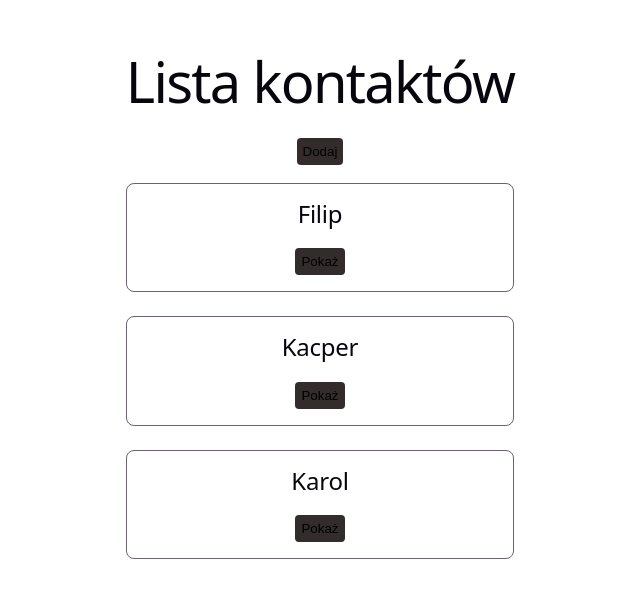
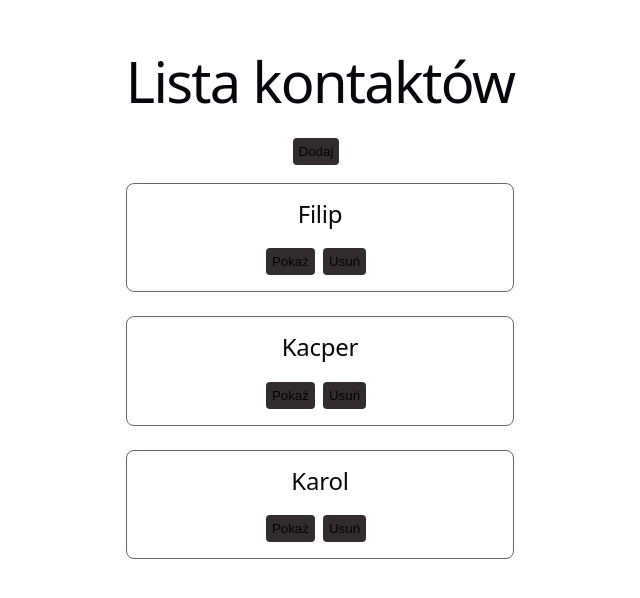
Before and after one commit to konradbujas/contact-list, a React (Vite) app in the folder contact list/: page / in a window 1280 px wide. Shown: the top 598 px of the page, without its empty margins (320-960 px from the left). Built offline with nearby package versions, Linux system fonts and the light colour scheme.

Commit message:
delete button

```diff
--- a/contact list/src/App.jsx
+++ b/contact list/src/App.jsx
@@ -1,4 +1,4 @@
-import { useState } from "react";
+import { useState, useEffect } from "react";
 import { Form } from "./components/Form";
 import { PersonInfo } from "./components/PersonInfo";
 
@@ -24,7 +24,20 @@ Zamiast nowej stalej PersonInfoELements mozemy od razu przekazac mapowanie bezpo
 
 function App() {
   const [isFormShown, setIsFormShown] = useState(false);
-  const [people, setPeople] = useState(initialPeople);
+
+  // Odczyt z localStorage przy starcie, a jeśli brak, użyj initialPeople:
+
+  const [people, setPeople] = useState(() => {
+    const savedPeople = localStorage.getItem("people");
+    return savedPeople ? JSON.parse(savedPeople) : initialPeople;
+  });
+
+  // Zapis do localStorage za każdym razem, gdy zmiueni się tablica "people"
+
+  useEffect(() => {
+    localStorage.setItem("people", JSON.stringify(people));
+  }, [people]);
+
   const handleShownFormClick = () => setIsFormShown(true);
 
   const addPerson = (data) => {
@@ -37,6 +50,12 @@ function App() {
 
   /* people.push(data) nie powoduje zaktualizowanie listy kontaktow, bo uzywamy metody push a to w duzym skrócie nie tworzy nowej tablicy, tylko dodaje do istniejacej nowy element - w zwiazku z tym nie zachodzi potrzeba rerendera aplikacji bo tablica tak jakby jest taka sama (porównanie po referencji)
    */
+
+  const deletePerson = (telToDelete) => {
+    const updatedPeople = people.filter((person) => person.tel !== telToDelete);
+    setPeople(updatedPeople);
+  };
+
   return (
     <>
       <h1>Lista kontaktów</h1>
@@ -52,6 +71,7 @@ function App() {
             name={person.name}
             tel={person.tel}
             city={person.city}
+            onDelete={() => deletePerson(person.tel)} // Przekazanie funkcji do dziecka
           />
         ))}
       </ul>
--- a/contact list/src/components/PersonInfo.css
+++ b/contact list/src/components/PersonInfo.css
@@ -10,7 +10,7 @@ button {
   border-radius: 4px;
   border: none;
   padding: 6px;
-  margin-top: 12px;
+  margin: 12px 8px 0 0;
 }
 
 li.active {
--- a/contact list/src/components/PersonInfo.jsx
+++ b/contact list/src/components/PersonInfo.jsx
@@ -19,12 +19,23 @@ export const PersonInfo = (props) => {
     </button>
   );
 
+  const buttonDelete = (
+    <button
+      onClick={() => {
+        props.onDelete();
+      }}
+    >
+      {"Usuń"}
+    </button>
+  );
+
   // w powyższym używamy ternary operator żeby podmnienic tekst przycisku w zależności od stanu - czy są pokazane szczegóły, czy schowane
 
   return (
     <li className={isExpanded ? "active" : ""}>
       <h2>{props.name}</h2>
       {buttonEl}
+      {buttonDelete}
       {isExpanded && (
         <>
           <h3>
```
